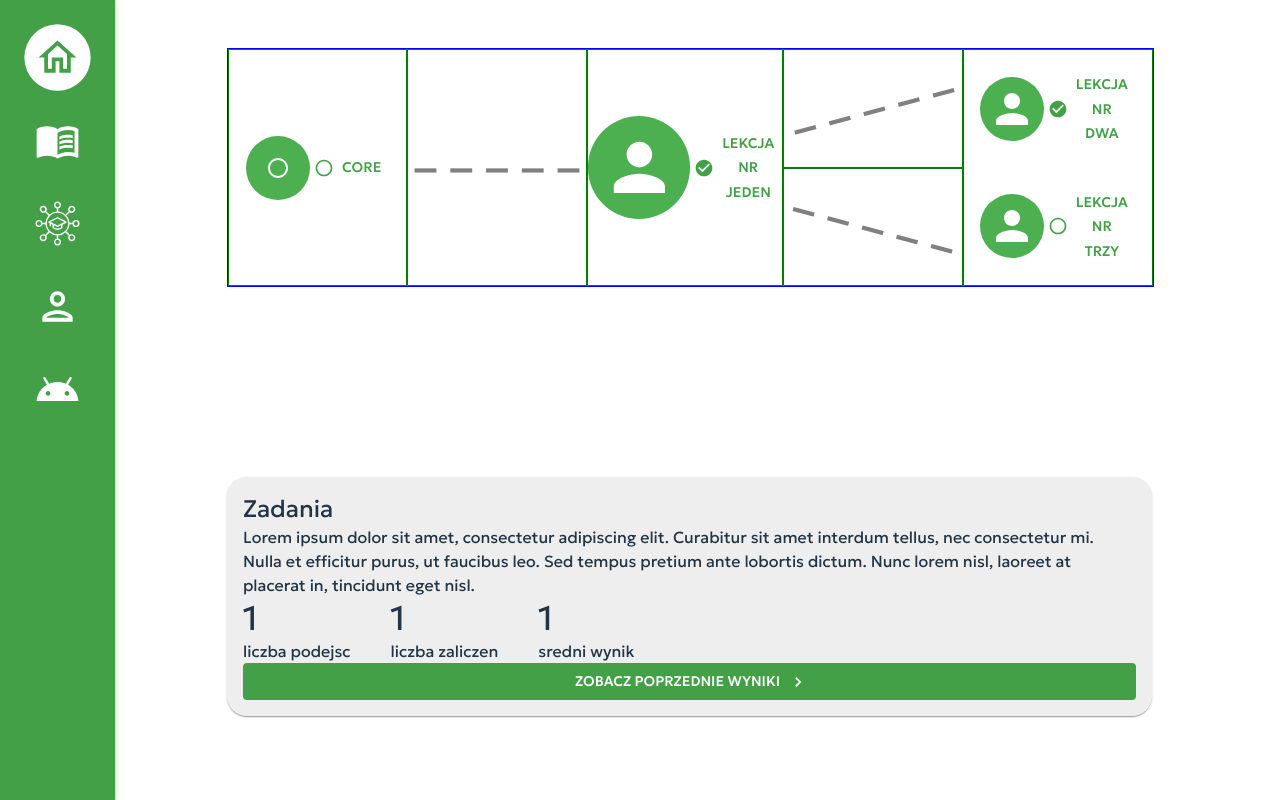
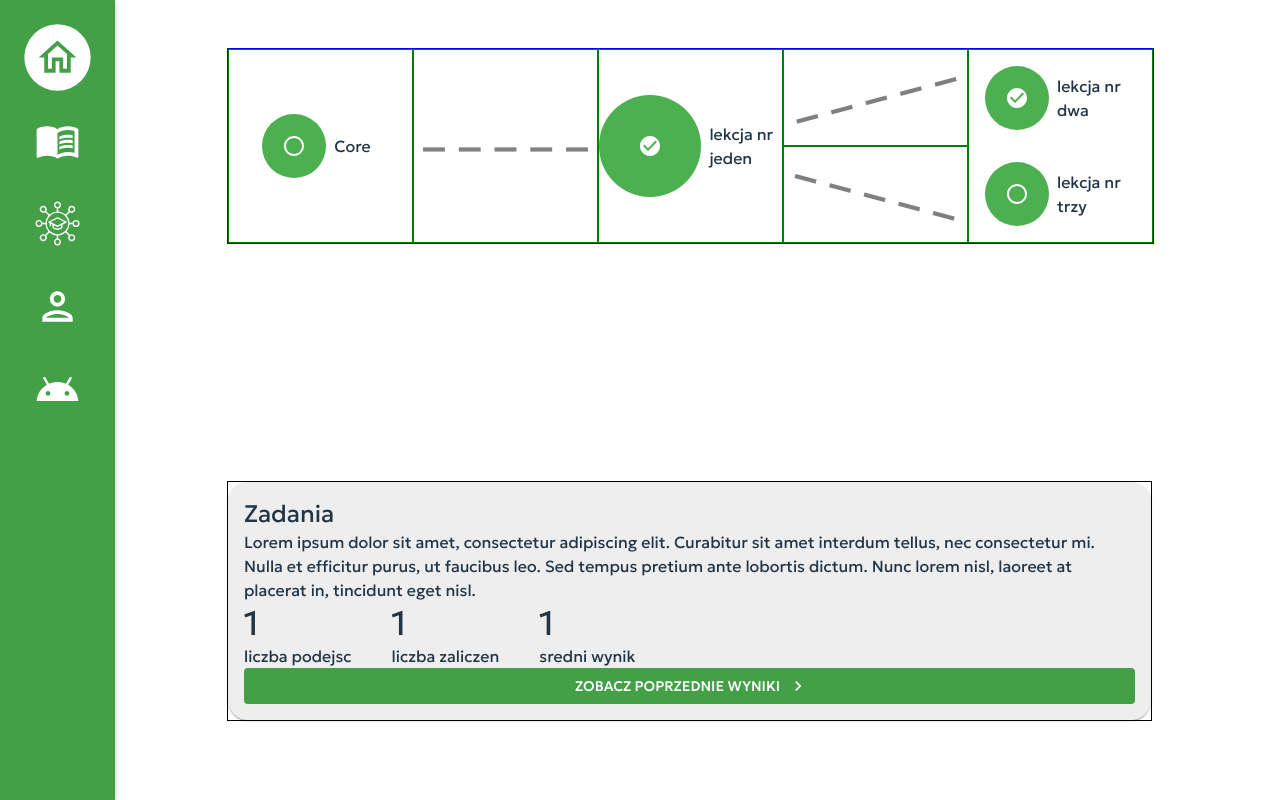
Before and after one commit to EdutieProject/edutie-frontend, a React (Vite) app in the folder edutie-frontend/: page /tree in a window 1280 px wide. Built offline with nearby package versions, Linux system fonts and the light colour scheme.

Commit message:
Delete buttons

```diff
--- a/edutie-frontend/src/components/Tree.jsx
+++ b/edutie-frontend/src/components/Tree.jsx
@@ -64,27 +64,25 @@ export default function Tree() {
         justifyContent="center"
         alignItems="center"
       >
-        <Circle size="5vw">
-          <RadioButtonUncheckedIcon />
-        </Circle>
-        <Button
+        <Circle
+          size="5vw"
           onClick={() => {
             setLessonMain(dane[lessonMain].parentId);
             setChildrenLessons(dane[dane[lessonMain].parentId].childrenIds);
           }}
-          startIcon={
-            dane[lessonMain].parentId != "core" &&
-            dane[dane[lessonMain].parentId].done === true ? (
+        >
+          {dane[lessonMain].parentId != "core" &&
+          dane[lessonMain].done === true ? (
             <CheckCircleIcon />
           ) : (
             <RadioButtonUncheckedIcon />
-            )
-          }
-        >
+          )}
+        </Circle>
+        <Typography sx={{ m: 1 }}>
           {dane[lessonMain].parentId != "core"
             ? dane[dane[lessonMain].parentId].name
             : "Core"}
-        </Button>
+        </Typography>
       </Box>
       <Box
         sx={{
@@ -110,18 +108,14 @@ export default function Tree() {
         justifyContent="center"
         alignItems="center"
       >
-        <Circle size="8vw" />
-        <Button
-          startIcon={
-            dane[lessonMain].done === true ? (
+        <Circle size="8vw">
+          {dane[lessonMain].done === true ? (
             <CheckCircleIcon />
           ) : (
             <RadioButtonUncheckedIcon />
-            )
-          }
-        >
-          {dane[lessonMain].name}
-        </Button>
+          )}
+        </Circle>
+        <Typography sx={{ m: 1 }}>{dane[lessonMain].name}</Typography>
       </Box>
       <Box
         sx={{
@@ -179,22 +173,20 @@ export default function Tree() {
               justifyContent="center"
               alignItems="center"
             >
-              <Circle size="5vw" />
-              <Button
+              <Circle
+                size="5vw"
                 onClick={() => {
                   setLessonMain(item);
                   setChildrenLessons(dane[item].childrenIds);
                 }}
-                startIcon={
-                  dane[item].done === true ? (
+              >
+                {dane[item].done === true ? (
                   <CheckCircleIcon />
                 ) : (
                   <RadioButtonUncheckedIcon />
-                  )
-                }
-              >
-                {dane[item].name}
-              </Button>
+                )}
+              </Circle>
+              <Typography sx={{ m: 1 }}>{dane[item].name}</Typography>
             </Grid>
           );
         })}
--- a/edutie-frontend/src/views/TreeSegView.jsx
+++ b/edutie-frontend/src/views/TreeSegView.jsx
@@ -12,6 +12,7 @@ export default function TreeSegView() {
         <Box
           sx={{
             width: "100%",
+            height: "100%",
             display: "grid",
             gridTemplateColumns: "1fr",
             gridTemplateRows: "1fr 0.8fr 0.8fr",
@@ -22,8 +23,20 @@ export default function TreeSegView() {
             <Tree />
           </Box>
 
-          <Box justifyContent="center" sx={{ gridArea: "footer" }}>
-            <Surface sx={{ display: "flex", flexDirection: "column" }}>
+          <Box
+            justifyContent="center"
+            sx={{
+              border: "1px solid",
+              borderColor: "black",
+              gridArea: "footer",
+            }}
+          >
+            <Surface
+              sx={{
+                display: "flex",
+                flexDirection: "column",
+              }}
+            >
               <Grid
                 container
                 direction="column"
```
Lines whose indentation alone changed are shown as unchanged.
